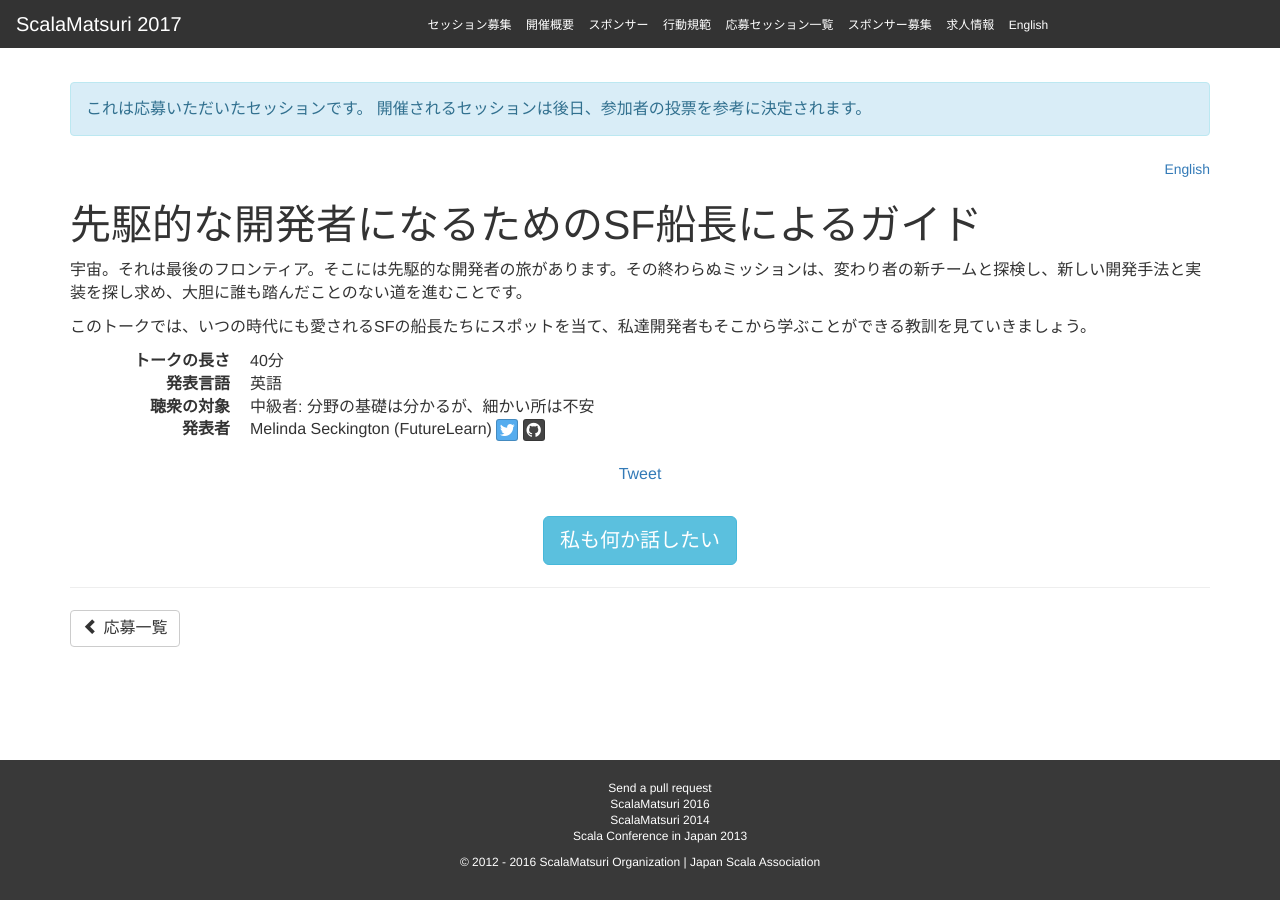
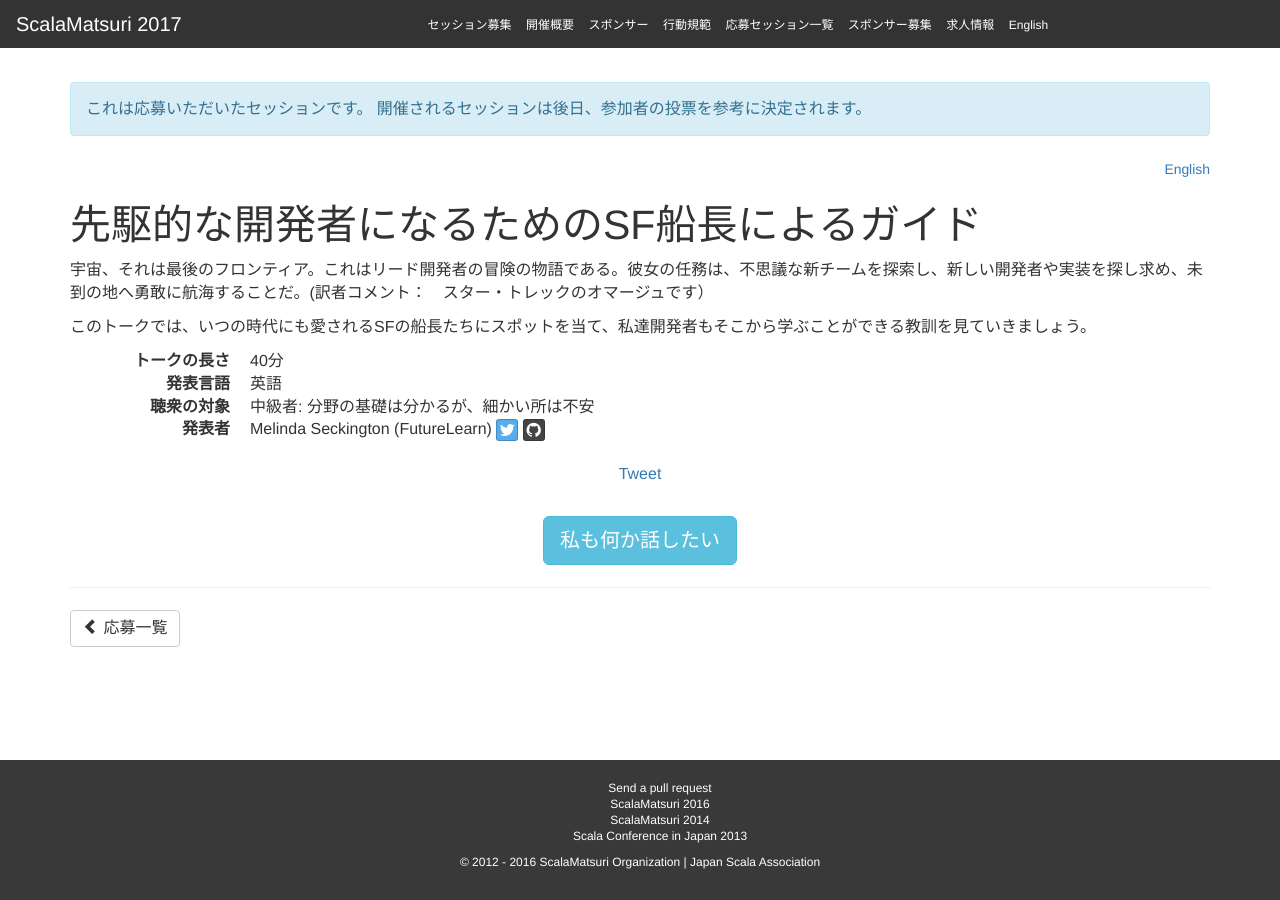
Before and after one commit to scalajp/2017.scalamatsuri.org, a Jekyll site: the page built from _candidates_ja/MelindaSeckington_1.md, in a window 1280 px wide. Built offline with Jekyll 4.4.1, drawn with Linux system fonts in a browser that asks for light colours; nearby versions of some CDN libraries; comment, search, counter and statistics services are not loaded.

Commit message:
指摘事項適用

```diff
--- a/_candidates_ja/MelindaSeckington_1.md
+++ b/_candidates_ja/MelindaSeckington_1.md
@@ -10,6 +10,6 @@
 tags:
   - Best Practices
 ---
-宇宙。それは最後のフロンティア。そこには先駆的な開発者の旅があります。その終わらぬミッションは、変わり者の新チームと探検し、新しい開発手法と実装を探し求め、大胆に誰も踏んだことのない道を進むことです。
+宇宙、それは最後のフロンティア。これはリード開発者の冒険の物語である。彼女の任務は、不思議な新チームを探索し、新しい開発者や実装を探し求め、未到の地へ勇敢に航海することだ。(訳者コメント：　スター・トレックのオマージュです）
 
 このトークでは、いつの時代にも愛されるSFの船長たちにスポットを当て、私達開発者もそこから学ぶことができる教訓を見ていきましょう。
```
